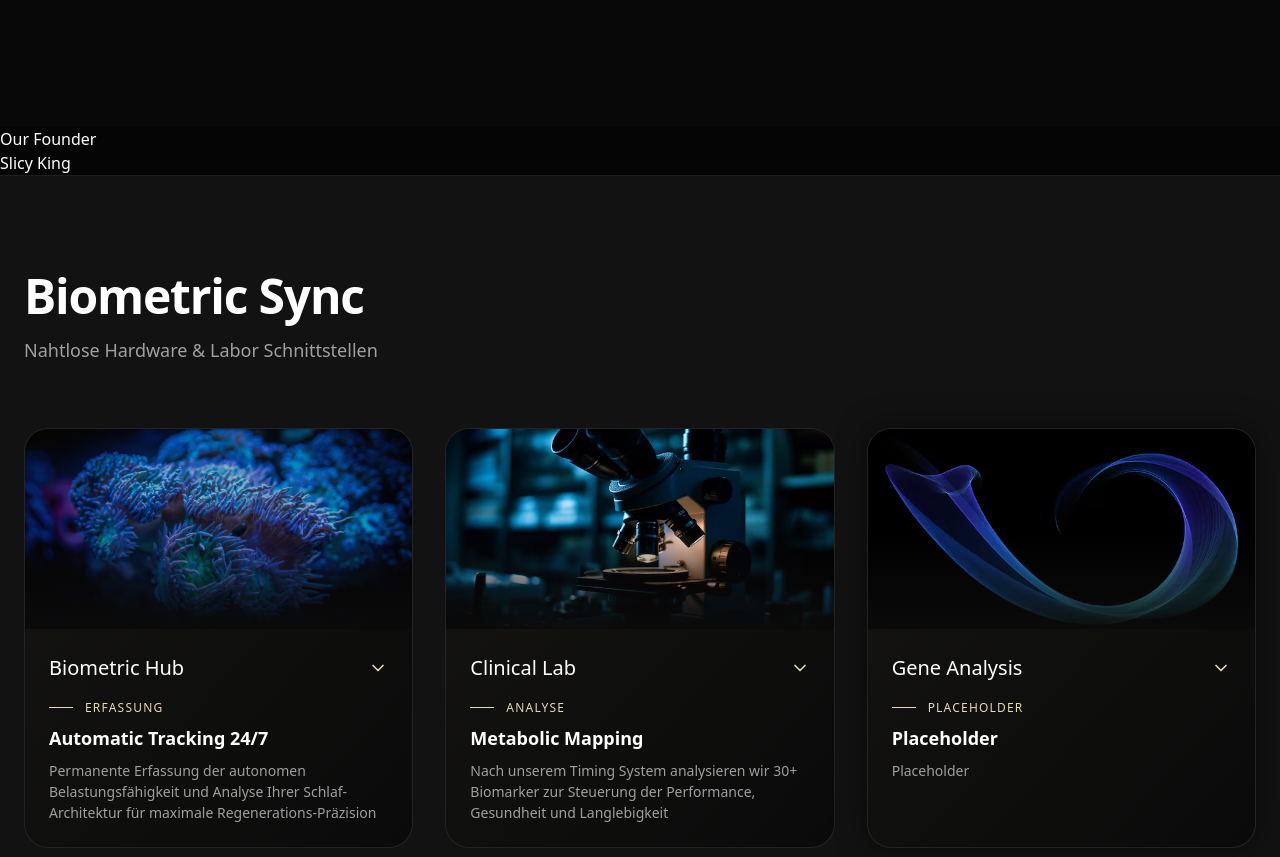
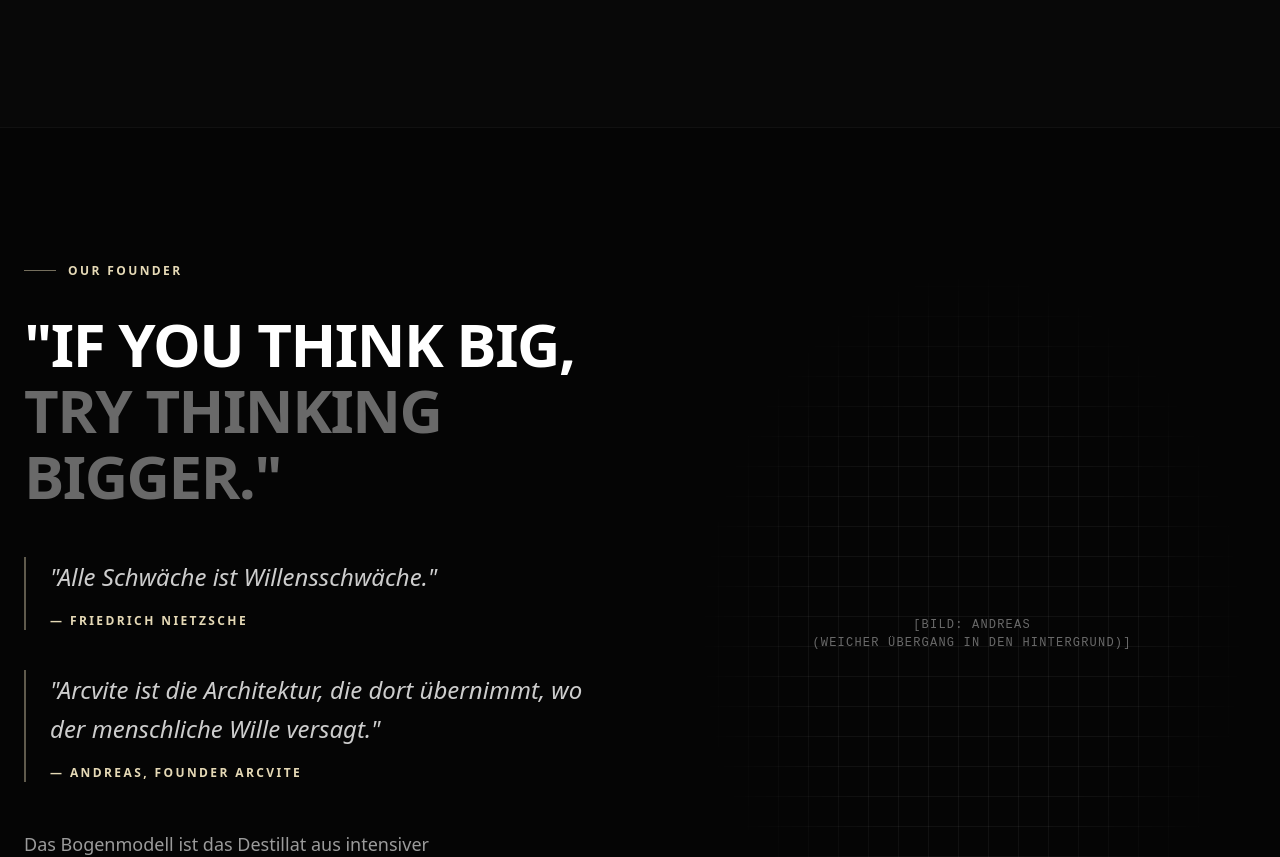
Before and after one commit to LucianoKutger/ArcviteHomepage, a React (Create React App) app: page / in a window 1280 px wide. Shown: the part 3900-4757 px from the top of the page. Built offline with nearby package versions, Linux system fonts and the light colour scheme.

Commit message:
fix imports and add founder section

```diff
--- a/src/App.js
+++ b/src/App.js
@@ -3,7 +3,7 @@
 
 
 import Navbar from './components/ui/Navbar';
-import Home from './components/ui/Home';
+import Home from './Home';
 import LegalNotice from './components/LegalNotice';
 import PrivacySettings from './components/PrivacySettings'
 
--- a/src/components/ui/Home.jsx
+++ b/src/Home.jsx
@@ -2,26 +2,26 @@
 import { motion, useScroll, useTransform, AnimatePresence } from 'framer-motion';
 import { ChevronRight, Brain, ArrowUpRight, Infinity, Send, Shield } from 'lucide-react';
 
-import ExpandableCard from '../cards/ExpandableCards';
-import SolutionCard from '../cards/SolutionCard';
-import ArcviteLogo from '../ui/ArcviteLogo';
-import FormInput from './FormInput';
-import HeroFlowLines from '../visuals/HeroFlowLines';
-import MethodologySystem from '../visuals/MethodologySystem';
-import SolutionModal from './SolutionModal'
-import FAQItem from '../cards/Faq';
-import FadeOutSection from '../visuals/FadeoutSection';
+import ExpandableCard from './components/cards/ExpandableCards';
+import SolutionCard from './components/cards/SolutionCard';
+import ArcviteLogo from './components/ui/ArcviteLogo';
+import FormInput from './components/ui/FormInput';
+import HeroFlowLines from './components/visuals/HeroFlowLines';
+import MethodologySystem from './components/visuals/MethodologySystem';
+import SolutionModal from './components/ui/SolutionModal'
+import FAQItem from './components/cards/Faq';
+import FadeOutSection from './components/visuals/FadeoutSection';
 
-import { solutions, goalOptions, syncCardsData, faqs } from '../../data/content';
+import { solutions, goalOptions, syncCardsData, faqs } from './data/content';
 
-import methodologyStyles from '../../css/MethodologySection.module.css';
-import homeStyles from '../../css/Home.module.css';
-import bioSyncStyles from '../../css/BioSync.module.css';
-import visionStyles from '../../css/VisionSection.module.css';
-import protocolsSectionStyles from '../../css/ProtocolsSection.module.css';
-import auditStyles from '../../css/Audit.module.css';
-import founderStyles from '../../css/Founder.module.css';
-import faqStyles from '../../css/Faq.module.css';
+import methodologyStyles from './css/MethodologySection.module.css';
+import homeStyles from './css/Home.module.css';
+import bioSyncStyles from './css/BioSync.module.css';
+import visionStyles from './css/VisionSection.module.css';
+import protocolsSectionStyles from './css/ProtocolsSection.module.css';
+import auditStyles from './css/Audit.module.css';
+import founderStyles from './css/Founder.module.css';
+import faqStyles from './css/Faq.module.css';
 
 const Home = () => {
   const [selectedGoals, setSelectedGoals] = useState([]);
@@ -185,12 +185,56 @@
         </div>
       </FadeOutSection>
 
-      <FadeOutSection id="founder" className={founderStyles.founderSection}>
-        <div className={founderStyles.founderContainer}>
-          <div className={founderStyles.founderTitle}>
-            <h1>Our Founder</h1>
-            <p>Slicy King</p>
+      <FadeOutSection id="founder" className={founderStyles.section}>
+        <div className={founderStyles.gridContainer}>
+
+          {/* Text Content (Left Side) */}
+          <div className={founderStyles.textContent}>
+            <div className={founderStyles.labelContainer}>
+              <div className={founderStyles.labelLine}></div>
+              <span className={founderStyles.labelText}>Our Founder</span>
+            </div>
+
+            <h2 className={founderStyles.heading}>
+              "IF YOU THINK BIG,<br />
+              <span className={founderStyles.headingFaded}>TRY THINKING BIGGER."</span>
+            </h2>
+
+            <div className={founderStyles.quoteBlock}>
+              <p className={founderStyles.quoteText}>
+                "Alle Schwäche ist Willensschwäche."
+              </p>
+              <p className={founderStyles.quoteAuthor}>
+                — Friedrich Nietzsche
+              </p>
+            </div>
+
+            <div className={founderStyles.quoteBlockLast}>
+              <p className={founderStyles.quoteText}>
+                "Arcvite ist die Architektur, die dort übernimmt, wo der menschliche Wille versagt."
+              </p>
+              <p className={founderStyles.quoteAuthor}>
+                — Andreas, Founder Arcvite
+              </p>
+            </div>
+
+            <div className={founderStyles.description}>
+              <p>
+                Das Bogenmodell ist das Destillat aus intensiver Systemtheorie und der Analyse von Menschen mit einer unnachgiebigen Obszession für ihre Ziele. Es ist ein Framework, das die unsichtbaren Reibungsverluste sichtbar macht. Wir eliminieren die Lücke zwischen Ihrer Vision und der tatsächlichen Ausführung.
+              </p>
+            </div>
           </div>
+
+          {/* Image Placeholder (Right Side) - Fading into background */}
+          <div className={founderStyles.imageContainer}>
+              {/* Pattern representing the image, fading out towards the edges */}
+              <div className={founderStyles.imagePattern} />
+
+              <div className={founderStyles.imagePlaceholderText}>
+                [Bild: Andreas <br/> (weicher Übergang in den Hintergrund)]
+              </div>
+          </div>
+
         </div>
       </FadeOutSection>
 
@@ -315,19 +359,7 @@
             </form>
           </div>
 
-          <div className={auditStyles.bottomFooter}>
-            <div className={auditStyles.logoContainer}>
-              <div className={auditStyles.logoWrapper} onClick={() => scrollToSection('home')}>
-                <ArcviteLogo />
-              </div>
-            </div>
-            <div className={auditStyles.linksContainer}>
 
-              <a href="/impressum" className={auditStyles.footerLink}>Impressum</a>
-              <a href="/datenschutz" className={auditStyles.footerLink}>Datenschutz</a>
-            </div>
-            <p className={auditStyles.copyright}>© 2026 Arcvite</p>
-          </div>
         </div>
       </FadeOutSection>
 
@@ -348,16 +380,30 @@
           </div>
         </div>
 
-        <div className={visionStyles.buttonWrapper}>
+        <div className={faqStyles.buttonWrapper}>
           <button
             onClick={() => scrollToSection('audit')}
-            className={visionStyles.ctaButton}
+            className={faqStyles.ctaButton}
           >
-            <span className={visionStyles.buttonContent}>
-              Jetzt Privates Audit sichern <ChevronRight className={visionStyles.chevronIcon} />
+            <span className={faqStyles.buttonContent}>
+              Jetzt Privates Audit sichern <ChevronRight className={faqStyles.chevronIcon} />
             </span>
           </button>
         </div>
+
+        <div className={faqStyles.bottomFooter}>
+            <div className={faqStyles.logoContainer}>
+              <div className={faqStyles.logoWrapper} onClick={() => scrollToSection('home')}>
+                <ArcviteLogo />
+              </div>
+            </div>
+            <div className={faqStyles.linksContainer}>
+
+              <a href="/impressum" className={faqStyles.footerLink}>Impressum</a>
+              <a href="/datenschutz" className={faqStyles.footerLink}>Datenschutz</a>
+            </div>
+            <p className={faqStyles.copyright}>© 2026 Arcvite</p>
+          </div>
       </footer>
 
       <AnimatePresence>
```
